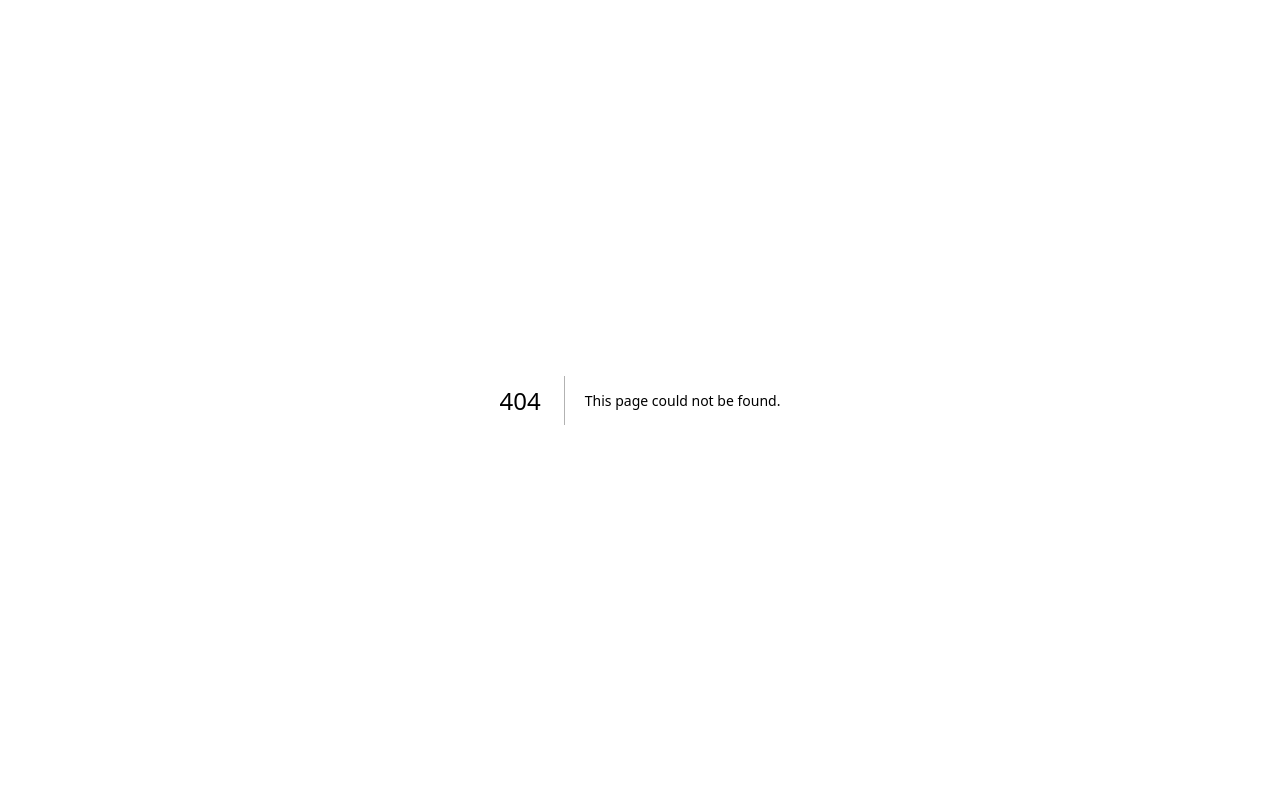
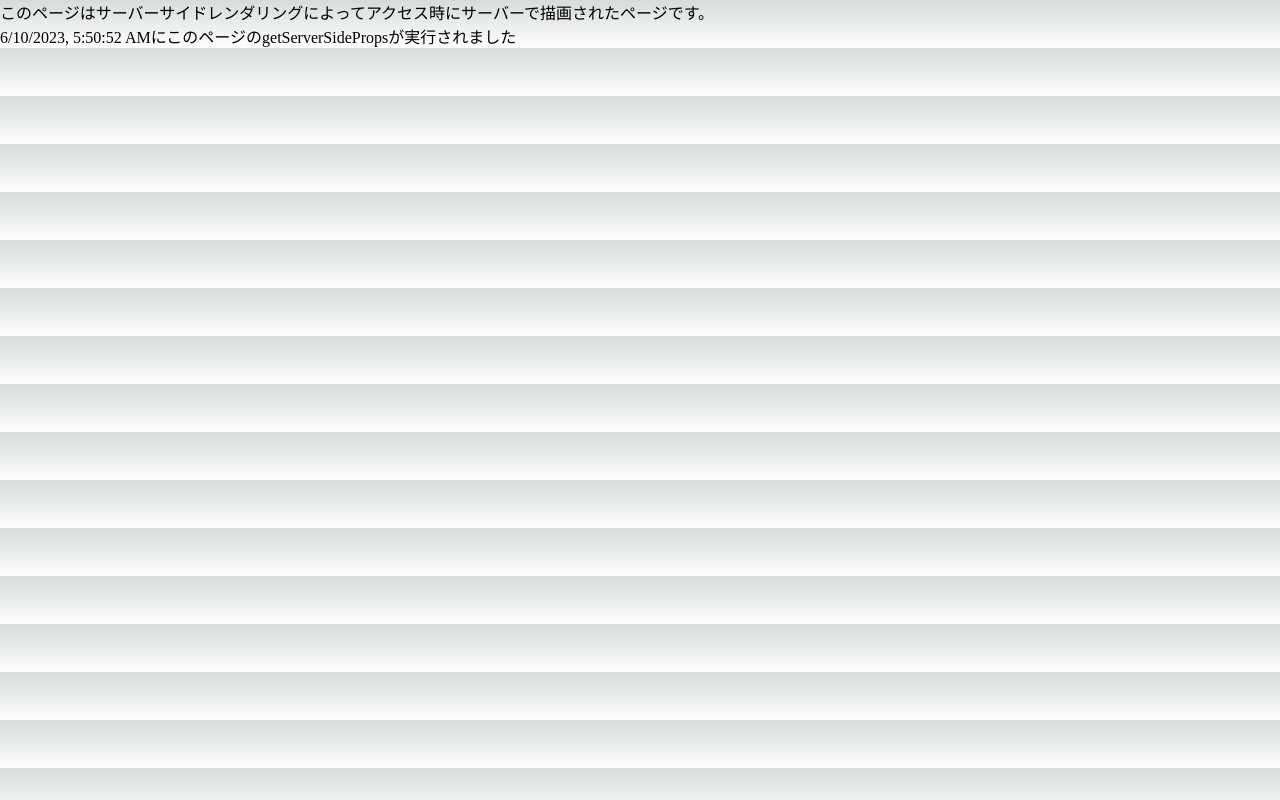
Before and after one commit to Tetsu0222/React_TypeScript, a Next.js app in the folder next-testsample/: page /ssr in a window 1280 px wide. Before the commit this address had no page. Built offline with nearby package versions, Linux system fonts and the light colour scheme.

Commit message:
SSRによるページの実装

```diff
--- /dev/null
+++ b/next-testsample/pages/ssr.tsx
@@ -0,0 +1,58 @@
+//SSRによるページの実装
+
+//アクセスする度にサーバーでページを描画、その結果をクライアントで表示する。
+//SSRではgetServerSidePropsを定義する。
+//この関数が返したpropsを元にページを描画する。
+
+import { GetServerSideProps , NextPage } from "next";
+import Head from 'next/head';
+
+type SSRProps = {
+    message:string
+}
+
+const SSR : NextPage<SSRProps> = ( props ) => {
+
+    const { message } = props
+
+    return (
+        <div>
+            <Head>
+                <title>Create Next App</title>
+                <link rel="icon" href="/favicon.ico" />
+            </Head>
+            <main>
+                <p>
+                    このページはサーバーサイドレンダリングによってアクセス時にサーバーで描画されたページです。
+                </p>
+                <p>{ message }</p>
+            </main>
+        </div>
+    )
+}
+
+//getServerSidePropsはページへのリクエストがある度に実行される。
+export const getServerSideProps : GetServerSideProps<SSRProps> = async (
+    context
+) => {
+    const timestamp = new Date().toLocaleString()
+    const message = `${timestamp}にこのページのgetServerSidePropsが実行されました`
+    console.log( message )
+
+    return {
+        props:{
+            message,
+        },
+    }
+}
+
+export default SSR
+
+
+//getServerSidePropsの引数のcontextでは、getStaticPropsのcontextで参照できるデータに加えて
+//リクエスト情報なども参照できる。
+
+//req  リクエスト情報やクッキー
+//res  クッキーをセット、レスポンスヘッダーを書き換える。
+//query  クエリをオブジェクトにしたもの
+//resolvedUrl  アクセスのあったパス
```
